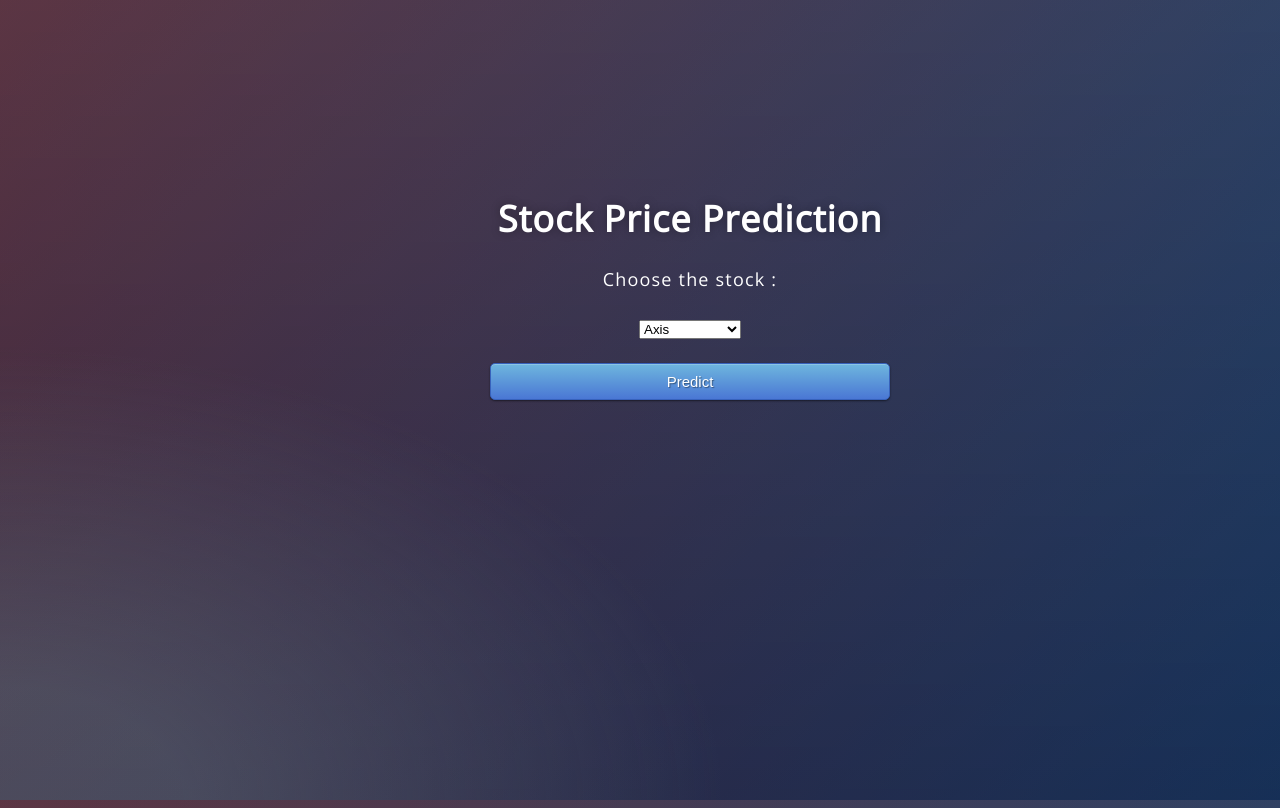
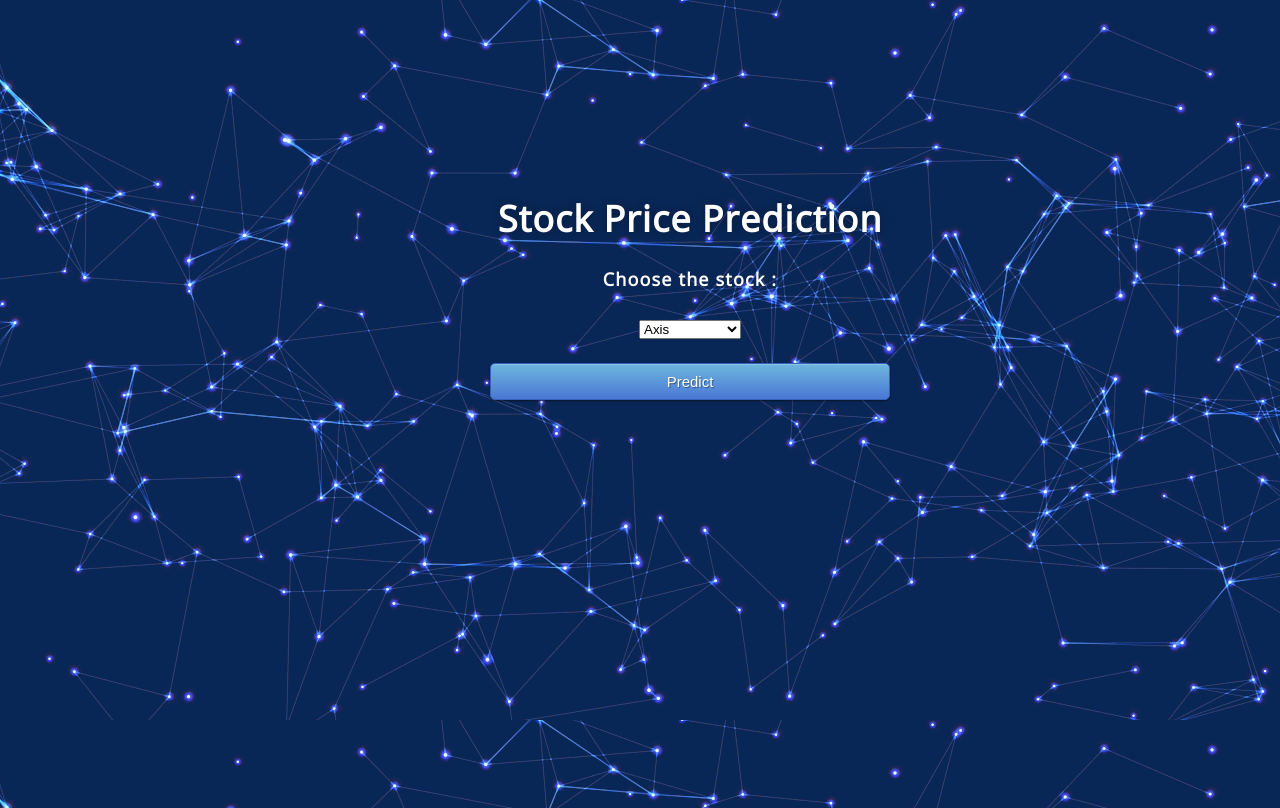
Before and after one commit to Abhishek-Bhatia/Capstone_Demo, a Flask app: page / in a window 1280 px wide. Run offline with Flask 2, Linux system fonts and the light colour scheme.

Commit message:
Add files via upload

```diff
--- a/requirements.txt
+++ b/requirements.txt
@@ -6,7 +6,7 @@ MarkupSafe==1.1.1
 Werkzeug==0.15.5
 numpy>=1.9.2
 scipy>=0.15.1
-scikit-learn>=0.18
+scikit-learn>=0.22.2
 matplotlib>=1.4.3
 pandas>=0.19
 schedule==0.6.0
--- a/static/css/style.css
+++ b/static/css/style.css
@@ -20,13 +20,11 @@ body {
 	background: #092756;
 	color: #fff;
 	font-size: 18px;
+	font-weight : bold;
 	text-align:center;
 	letter-spacing:1.2px;
-	background: -moz-radial-gradient(0% 100%, ellipse cover, rgba(104,128,138,.4) 10%,rgba(138,114,76,0) 40%),-moz-linear-gradient(top,  rgba(57,173,219,.25) 0%, rgba(42,60,87,.4) 100%), -moz-linear-gradient(-45deg,  #670d10 0%, #092756 100%);
-	background: -webkit-radial-gradient(0% 100%, ellipse cover, rgba(104,128,138,.4) 10%,rgba(138,114,76,0) 40%), -webkit-linear-gradient(top,  rgba(57,173,219,.25) 0%,rgba(42,60,87,.4) 100%), -webkit-linear-gradient(-45deg,  #670d10 0%,#092756 100%);
-	background: -o-radial-gradient(0% 100%, ellipse cover, rgba(104,128,138,.4) 10%,rgba(138,114,76,0) 40%), -o-linear-gradient(top,  rgba(57,173,219,.25) 0%,rgba(42,60,87,.4) 100%), -o-linear-gradient(-45deg,  #670d10 0%,#092756 100%);
-	background: -ms-radial-gradient(0% 100%, ellipse cover, rgba(104,128,138,.4) 10%,rgba(138,114,76,0) 40%), -ms-linear-gradient(top,  rgba(57,173,219,.25) 0%,rgba(42,60,87,.4) 100%), -ms-linear-gradient(-45deg,  #670d10 0%,#092756 100%);
-	background: -webkit-radial-gradient(0% 100%, ellipse cover, rgba(104,128,138,.4) 10%,rgba(138,114,76,0) 40%), linear-gradient(to bottom,  rgba(57,173,219,.25) 0%,rgba(42,60,87,.4) 100%), linear-gradient(135deg,  #670d10 0%,#092756 100%);
+	background-image : url("maxresdefault.jpg");
+	background-blend-mode: lighten;
 	filter: progid:DXImageTransform.Microsoft.gradient( startColorstr='#3E1D6D', endColorstr='#092756',GradientType=1 );
 
 }
@@ -49,6 +47,7 @@ input {
 	outline: none;
 	padding: 10px;
 	font-size: 13px;
+
 	color: #fff;
 	text-shadow: 1px 1px 1px rgba(0,0,0,0.3);
 	border: 1px solid rgba(0,0,0,0.3);
```
Also changed, not shown: static/css/maxresdefault.jpg (added).
